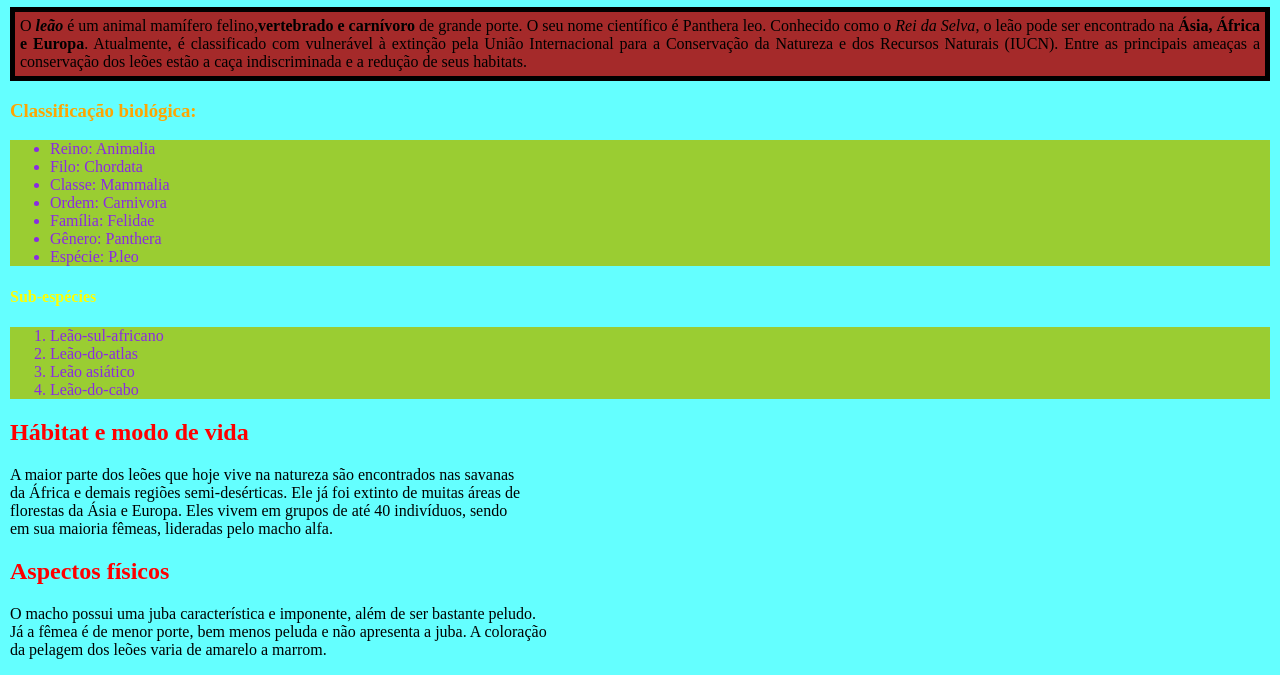
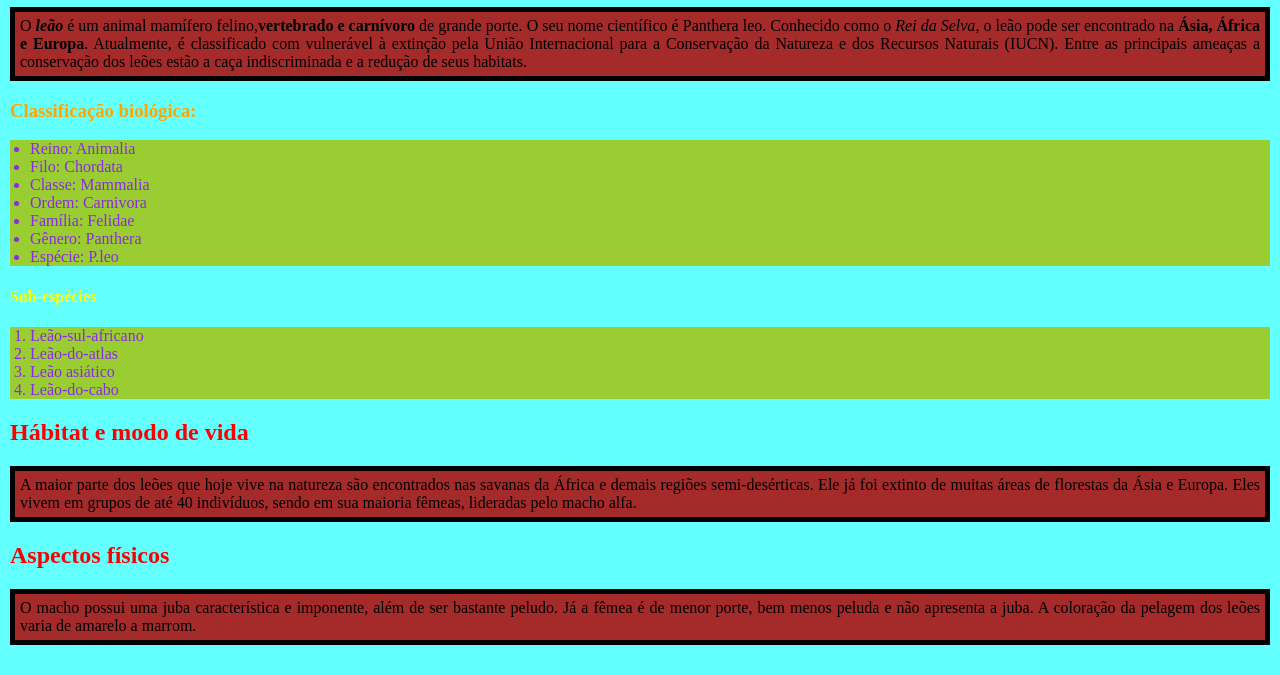
Before and after one commit to CleidsonGoes/CleidsonGoes-Fundamentos-Secao01, a plain HTML site: page Dia-02-Primeiros_passos_em_CSS/exercicio.html in a window 1280 px wide. Shown: the part 322-997 px from the top of the page. Drawn offline with Linux system fonts and the light colour scheme.

Commit message:
continuando a estilização

```diff
--- a/Dia-02-Primeiros_passos_em_CSS/exercicio.html
+++ b/Dia-02-Primeiros_passos_em_CSS/exercicio.html
@@ -43,11 +43,11 @@
 
     <h2>Hábitat e modo de vida</h2>
 
-    <p>A maior parte dos leões que hoje vive na natureza são encontrados nas savanas<br> da África e demais regiões semi-desérticas. Ele já foi extinto de muitas áreas de<br> florestas da Ásia e Europa. Eles vivem em grupos de até 40 indivíduos, sendo<br> em sua maioria fêmeas, lideradas pelo macho alfa.</p>
+    <p id="paragraphHabitat">A maior parte dos leões que hoje vive na natureza são encontrados nas savanas da África e demais regiões semi-desérticas. Ele já foi extinto de muitas áreas de florestas da Ásia e Europa. Eles vivem em grupos de até 40 indivíduos, sendo em sua maioria fêmeas, lideradas pelo macho alfa.</p>
 
     <h2>Aspectos físicos</h2>
 
-    <p>O macho possui uma juba característica e imponente, além de ser bastante peludo.<br> Já a fêmea é de menor porte, bem menos peluda e não apresenta a juba. A coloração<br> da pelagem dos leões varia de amarelo a marrom.</p>
+    <p>O macho possui uma juba característica e imponente, além de ser bastante peludo. Já a fêmea é de menor porte, bem menos peluda e não apresenta a juba. A coloração da pelagem dos leões varia de amarelo a marrom.</p>
 
 </body>
 </html>
--- a/Dia-02-Primeiros_passos_em_CSS/style.css
+++ b/Dia-02-Primeiros_passos_em_CSS/style.css
@@ -35,7 +35,7 @@ body {
     border-color: blueviolet;
 }
 
-#paragraphDescription {
+p {
     background-color: brown;
     margin: 10px 0px;
     border: 5px solid;
@@ -46,4 +46,5 @@ body {
 .list-personalize {
     background-color: yellowgreen;
     color: blueviolet;
+    padding-left: 20px;
 }
```
